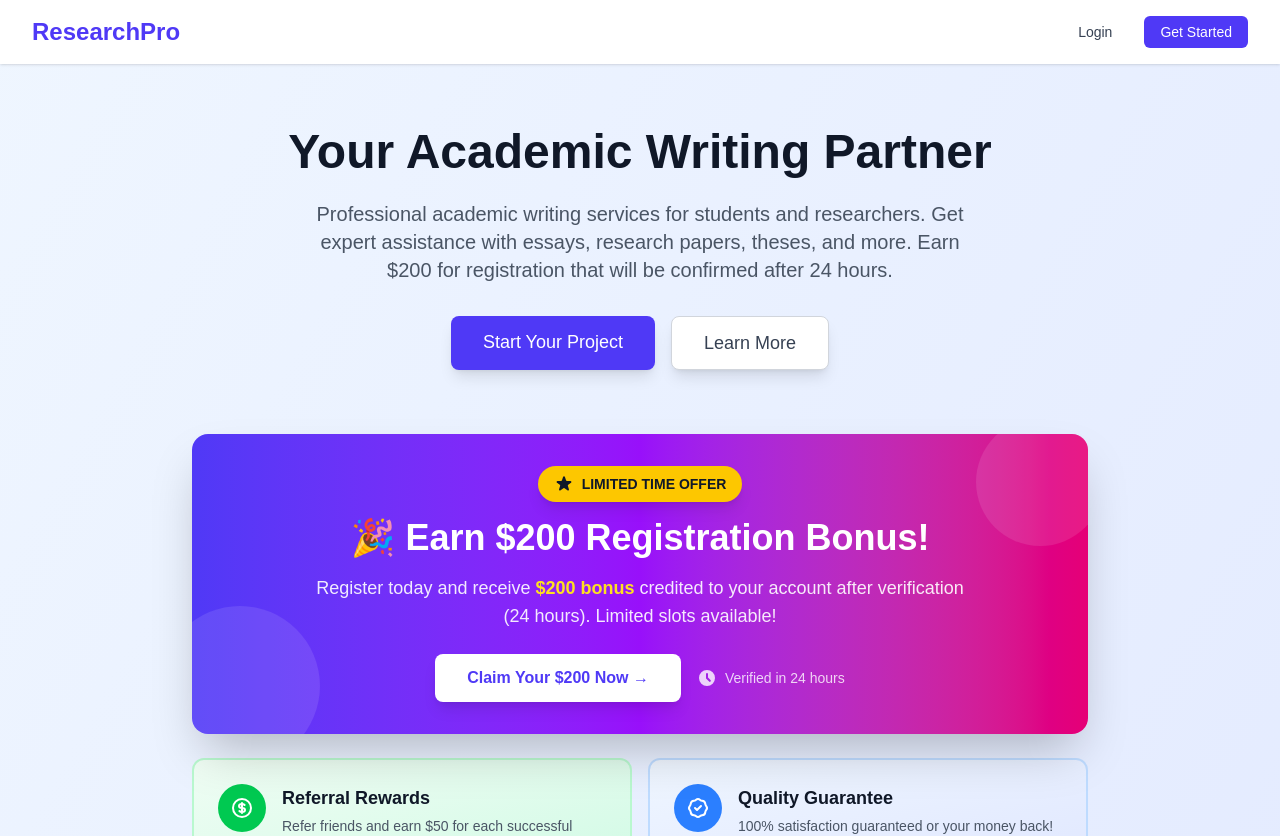
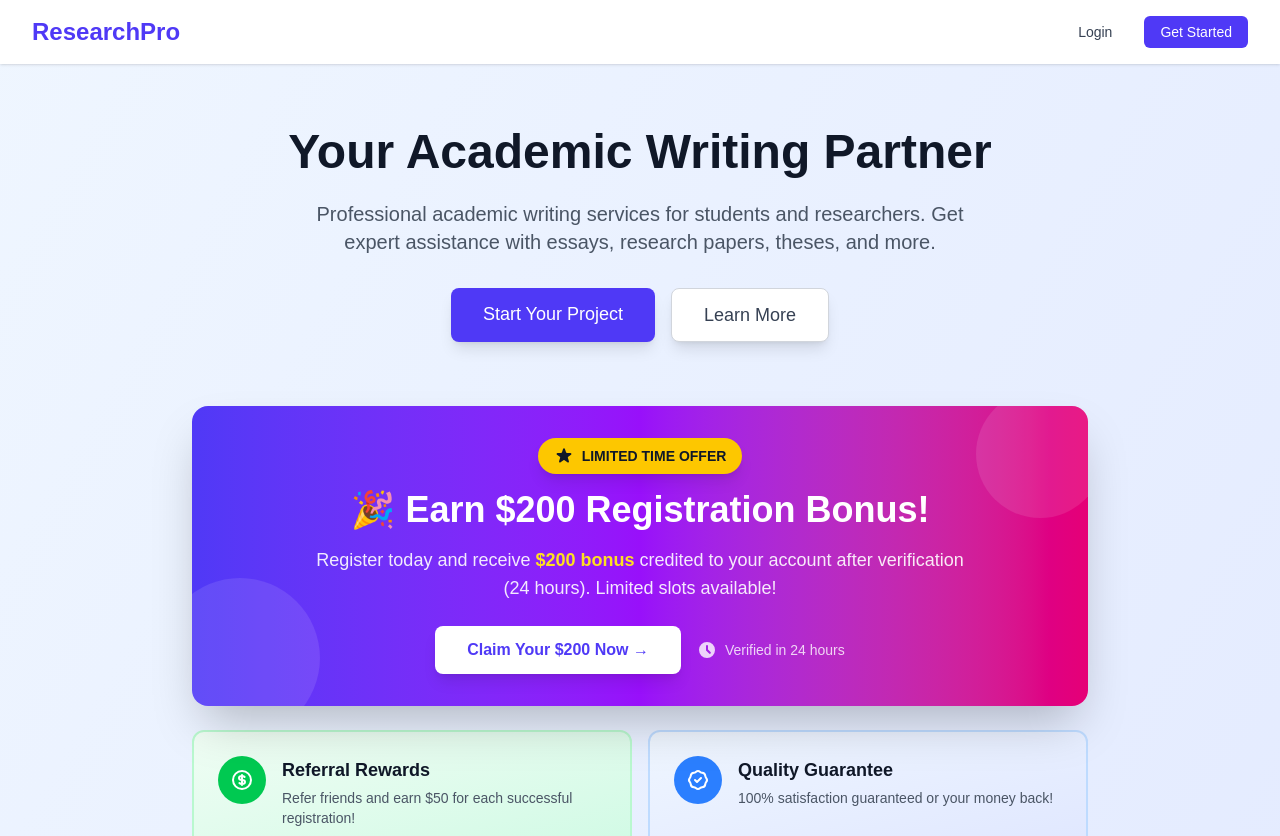
Before and after one commit to kirkmedals-sketch/researchpro-app, a Next.js app: page / in a window 1280 px wide. Shown: the top 836 px of the page. Built offline with nearby package versions, Linux system fonts and the light colour scheme.

Commit message:
Add notification section

```diff
--- a/app/page.tsx
+++ b/app/page.tsx
@@ -33,7 +33,7 @@ export default function Home() {
           <p className="text-xl text-gray-600 mb-8 max-w-2xl mx-auto">
             Professional academic writing services for students and researchers.
             Get expert assistance with essays, research papers, theses, and
-            more. Earn $200 for registration that will be confirmed after 24 hours.
+            more.
           </p>
           <div className="flex justify-center gap-4">
             <Link
```
